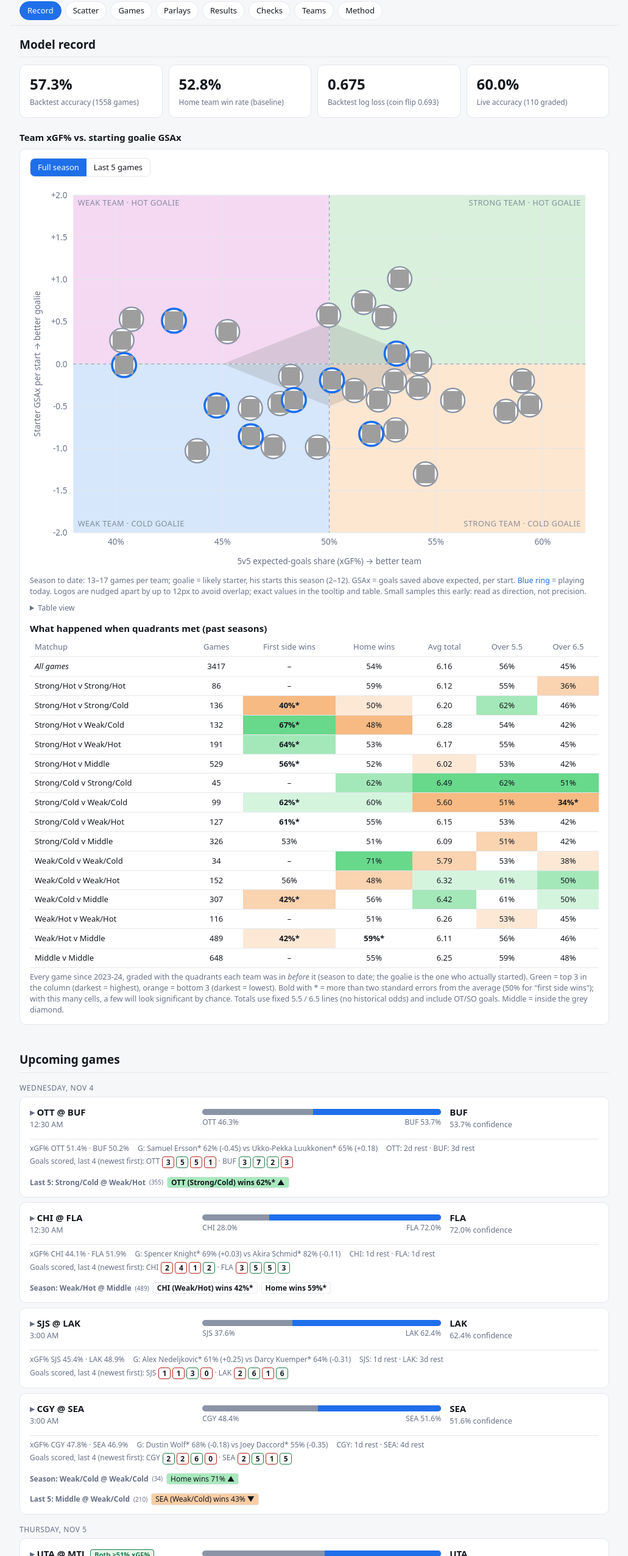
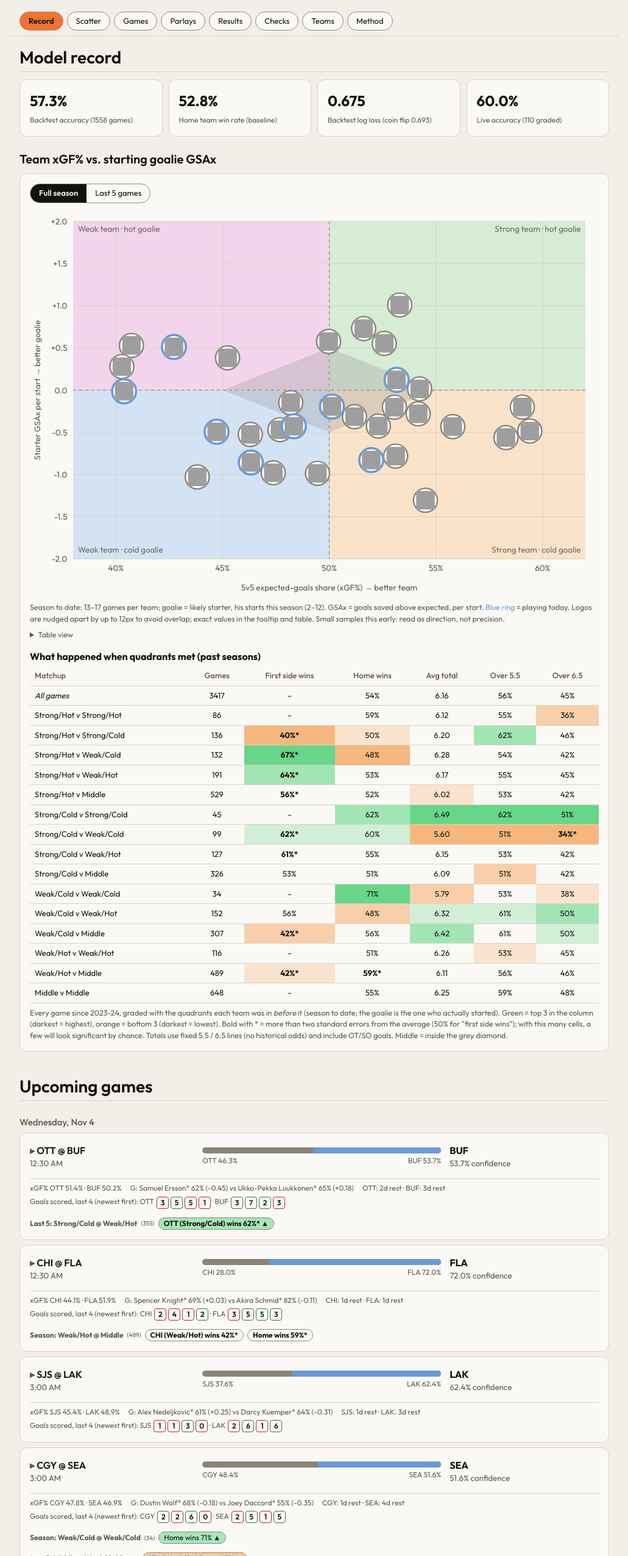
Before and after one commit to BackwardsHAT123/nhl-matchup, a plain HTML site: page docs/index.html in a window 1280 px wide. Shown: the part 89-2640 px from the top of the page at 61% size, without its empty margins (124-1155 px from the left). Drawn offline with Linux system fonts and the light colour scheme; grey boxes are pictures that could not be loaded.

Commit message:
Apply TAH design system: tokens, Outfit, pills, no shadows
Co-Authored-By: Claude Sonnet 5.5 <noreply@anthropic.com>

```diff
--- a/docs/index.html
+++ b/docs/index.html
@@ -4,37 +4,46 @@
 <meta charset="utf-8">
 <meta name="viewport" content="width=device-width, initial-scale=1">
 <title>NHL Matchup Model</title>
+<link rel="preconnect" href="https://fonts.googleapis.com"><link rel="preconnect" href="https://fonts.gstatic.com" crossorigin>
+<link href="https://fonts.googleapis.com/css2?family=Outfit:wght@400;500;600;700&display=swap" rel="stylesheet">
 <style>
-:root{--bg:#f6f7f9;--card:#fff;--ink:#14181f;--mute:#667085;--line:#e4e7ec;--home:#1f6feb;--away:#8a94a6;--good:#1a7f4b;--bad:#b42318;--warn:#b54708;--warnbg:#fef3e2}
-@media (prefers-color-scheme:dark){:root:not([data-theme=light]){--bg:#0e1116;--card:#171b22;--ink:#e8ebf0;--mute:#98a2b3;--line:#272d38;--home:#58a6ff;--away:#6b7588;--good:#3fb97a;--bad:#f0746a;--warn:#f2a444;--warnbg:#2a2113}}
+:root{/* TAH design system tokens (dark default) */
+--surface:#262524;--surface-raised:#1c1a17;--ink:#f2eee8;--ink-muted:#b3b2ae;--hairline:#3a3733;--border-strong:#8a877d;
+--accent:#ed7437;--on-accent:#121310;--accent-text:#ed7437;--green:#79bc76;--success:#79bc76;--blue:#6a9ada;--amber:#eaa945;--red:#e5576b;--danger:#ea6275;--track-off:#77746a;
+--space-1:4px;--space-2:8px;--space-3:12px;--space-4:16px;--space-5:24px;--space-6:40px;--radius-md:12px;--radius-lg:24px;--radius-pill:999px;
+--font-sans:"Outfit","Avenir Next",system-ui,sans-serif;
+--goodbg:rgba(121,188,118,.16);--warnbg:rgba(234,169,69,.16);--warn:var(--amber)}
+@media (prefers-color-scheme:light){:root:not([data-theme=dark]){--surface:#f2eee8;--surface-raised:#fbf9f5;--ink:#121310;--ink-muted:#5a574e;--hairline:#d9d3c8;--border-strong:#8d887b;--accent-text:#a8420f;--success:#38763a;--danger:#b3263d;--track-off:#8a8579;--goodbg:rgba(56,118,58,.12);--warnbg:rgba(168,66,15,.1);--warn:#a8420f}}
+:root[data-theme=light]{--surface:#f2eee8;--surface-raised:#fbf9f5;--ink:#121310;--ink-muted:#5a574e;--hairline:#d9d3c8;--border-strong:#8d887b;--accent-text:#a8420f;--success:#38763a;--danger:#b3263d;--track-off:#8a8579;--goodbg:rgba(56,118,58,.12);--warnbg:rgba(168,66,15,.1);--warn:#a8420f}
+:root{/* names the page already used, now pointing at the tokens */--bg:var(--surface);--card:var(--surface-raised);--mute:var(--ink-muted);--line:var(--hairline);--home:var(--blue);--away:var(--track-off);--good:var(--success);--bad:var(--danger)}
 *{box-sizing:border-box}
-body{margin:0;background:var(--bg);color:var(--ink);font:15px/1.45 system-ui,-apple-system,Segoe UI,Roboto,sans-serif}
+body{margin:0;background:var(--bg);color:var(--ink);font:400 16px/1.5 var(--font-sans)}
 main{max-width:1000px;margin:0 auto;padding:20px 16px 60px}
 html{scroll-behavior:smooth}
-h1{font-size:22px;margin:0}h2{font-size:16px;margin:28px 0 10px}h3{font-size:15px;margin:22px 0 8px;scroll-margin-top:64px}
-h2.sec{font-size:19px;margin:44px 0 12px;padding-bottom:6px;border-bottom:1px solid var(--line);scroll-margin-top:64px}
+h1{font-size:clamp(30px,6vw,44px);line-height:1.1;font-weight:700;letter-spacing:-.5px;margin:0}h2{font-size:18px;font-weight:600;margin:28px 0 10px}h3{font-size:20px;font-weight:600;margin:22px 0 8px;scroll-margin-top:64px}
+h2.sec{font-size:28px;line-height:34px;font-weight:600;margin:var(--space-6) 0 12px;padding-bottom:6px;border-bottom:1px solid var(--line);scroll-margin-top:64px}
 h2.sec:first-of-type{margin-top:18px}
 nav.jump{position:sticky;top:0;z-index:20;background:var(--bg);margin:10px -16px 0;padding:8px 16px;border-bottom:1px solid var(--line);display:flex;gap:6px;overflow-x:auto;white-space:nowrap;-webkit-overflow-scrolling:touch}
 nav.jump{scrollbar-width:none}nav.jump::-webkit-scrollbar{display:none}
-nav.jump a{color:var(--ink);text-decoration:none;font-size:13px;padding:5px 12px;border:1px solid var(--line);border-radius:999px;background:var(--card);flex:0 0 auto}
-nav.jump a:hover{border-color:var(--home)}
-nav.jump a.on{background:var(--home);border-color:var(--home);color:#fff}
+nav.jump a{color:var(--ink);text-decoration:none;font-size:13px;padding:5px 14px;border:1px solid var(--border-strong);border-radius:var(--radius-pill);background:var(--card);flex:0 0 auto}
+nav.jump a:hover{border-color:var(--ink)}
+nav.jump a.on{background:var(--accent);border-color:var(--accent);color:var(--on-accent);font-weight:600}
 .totop{display:inline-block;margin-top:18px;font-size:12px;color:var(--mute);text-decoration:none}
 .sub{color:var(--mute);font-size:13px;margin-top:2px}
-.card{background:var(--card);border:1px solid var(--line);border-radius:10px;padding:14px 16px}
+.card{background:var(--card);border:1px solid var(--line);border-radius:var(--radius-md);padding:var(--space-4)}
 .stats{display:grid;grid-template-columns:repeat(auto-fit,minmax(170px,1fr));gap:10px}
 .stat b{display:block;font-size:24px}.stat span{color:var(--mute);font-size:12px}
-.day{color:var(--mute);font-size:12px;text-transform:uppercase;letter-spacing:.05em;margin:16px 0 6px}
+.day{color:var(--mute);font-size:15px;font-weight:500;margin:var(--space-5) 0 6px}
 .game{display:grid;grid-template-columns:1.1fr 1.6fr 1fr;gap:14px;align-items:center;margin-bottom:8px}
 .teams{font-weight:600}.teams small{display:block;font-weight:400;color:var(--mute)}
-.bar{height:10px;border-radius:5px;background:var(--away);overflow:hidden;position:relative}
+.bar{height:10px;border-radius:var(--radius-pill);background:var(--away);overflow:hidden;position:relative}
 .bar i{position:absolute;right:0;top:0;bottom:0;background:var(--home)}
 .pr{display:flex;justify-content:space-between;font-size:12px;color:var(--mute);margin-top:3px}
 .pick{font-weight:700}.pick small{font-weight:400;color:var(--mute);display:block}
 .meta{grid-column:1/-1;font-size:12px;color:var(--mute);display:flex;flex-wrap:wrap;gap:4px 14px;border-top:1px solid var(--line);padding-top:6px}
-.qm{grid-column:1/-1;font-size:12px;color:var(--mute);display:flex;flex-wrap:wrap;gap:4px 6px;align-items:center}.qm .qc{border:1px solid var(--line);border-radius:4px;padding:0 6px;white-space:nowrap;color:var(--ink)}.qm .qc.hi{background:rgba(40,200,90,.4)}.qm .qc.lo{background:rgba(240,130,30,.4)}.qm .qc.sg{font-weight:700}
-.flag{background:#e6f4ea;color:var(--good);border:1px solid var(--good);border-radius:4px;padding:0 6px;font-size:11px;font-weight:600;margin-left:6px;white-space:nowrap}
-.tag{background:var(--warnbg);color:var(--warn);border-radius:4px;padding:0 5px;font-size:11px}
+.qm{grid-column:1/-1;font-size:12px;color:var(--mute);display:flex;flex-wrap:wrap;gap:4px 6px;align-items:center}.qm .qc{border:1px solid var(--border-strong);border-radius:var(--radius-pill);padding:0 8px;white-space:nowrap;color:var(--ink)}.qm .qc.hi{background:rgba(40,200,90,.4)}.qm .qc.lo{background:rgba(240,130,30,.4)}.qm .qc.sg{font-weight:700}
+.flag{background:var(--goodbg);color:var(--good);border:1px solid var(--good);border-radius:var(--radius-pill);padding:0 8px;font-size:11px;font-weight:600;margin-left:6px;white-space:nowrap}
+.tag{background:var(--warnbg);color:var(--warn);border-radius:var(--radius-pill);padding:0 7px;font-size:11px}
 table{width:100%;border-collapse:collapse;font-size:13px}th,td{padding:6px 8px;border-bottom:1px solid var(--line);text-align:right}th:first-child,td:first-child{text-align:left}
 th{color:var(--mute);font-weight:500}
 .cols{display:grid;grid-template-columns:1fr 1fr;gap:12px}
@@ -51,26 +60,26 @@ th{color:var(--mute);font-weight:500}
 .chips{display:grid;grid-template-columns:repeat(2,1fr);gap:6px;margin:6px 0 8px}.chip{border:1px solid var(--line);border-radius:8px;padding:4px 8px;font-size:12px}.chip b{display:block;font-size:13px}.chip span{color:var(--mute)}
 .form b{display:inline-block;min-width:20px;text-align:center;border-radius:4px;font-size:11px;margin-right:3px;border:1px solid var(--line)}.form b.w{border-color:var(--good);color:var(--good)}.form b.l{border-color:var(--bad);color:var(--bad)}
 .rv details{border-top:1px solid var(--line);padding:6px 0}.rv summary{cursor:pointer;font-weight:600}
-.rv .gm{margin:6px 0 10px;padding-left:10px;border-left:3px solid var(--line)}.rv .gm.ok{border-color:var(--good)}.rv .gm.no{border-color:var(--bad)}
-.rv .chips2{display:flex;flex-wrap:wrap;gap:4px;margin:4px 0}.rv .t{background:var(--warnbg);color:var(--warn);border-radius:4px;padding:0 6px;font-size:11px}
+.rv .gm{margin:6px 0 10px;padding:6px 10px;border:1px solid var(--line);border-radius:var(--radius-md)}.rv .gm.ok{border-color:var(--good)}.rv .gm.no{border-color:var(--bad)}
+.rv .chips2{display:flex;flex-wrap:wrap;gap:4px;margin:4px 0}.rv .t{background:var(--warnbg);color:var(--warn);border-radius:var(--radius-pill);padding:0 8px;font-size:11px}
 .rv .pl{font-size:12.5px;margin:6px 0;padding:6px 8px;border:1px solid var(--line);border-radius:8px}.rv .pl.hit{border-color:var(--good)}.rv .pl.miss{opacity:.95}
 .rv .lg{margin:1px 0}.rv .lg small{color:var(--mute)}
-.seg{display:inline-flex;border:1px solid var(--line);border-radius:8px;overflow:hidden;margin-bottom:8px}
-.seg button{background:transparent;color:var(--ink);border:0;padding:5px 12px;font:inherit;font-size:13px;cursor:pointer}
-.seg button.on{background:var(--home);color:#fff}
+.seg{display:inline-flex;border:1px solid var(--border-strong);border-radius:var(--radius-pill);overflow:hidden;margin-bottom:8px}
+.seg button{background:transparent;color:var(--ink);border:0;padding:5px 14px;font:inherit;font-size:13px;cursor:pointer}
+.seg button.on{background:var(--ink);color:var(--surface);font-weight:600}.seg button:focus-visible,nav.jump a:focus-visible{outline:3px solid var(--ink);outline-offset:2px}
 #quadtable th,#quadtable td{text-align:center}#quadtable th:first-child,#quadtable td:first-child{text-align:left}
 #scatter svg{width:100%;height:auto;display:block}#scatter text{fill:var(--mute);font-size:11px}
 #scatter .pt{cursor:pointer}#scatter .pt:hover circle.chip{stroke-width:3.5}
-.tip{position:absolute;pointer-events:none;background:var(--card);border:1px solid var(--line);border-radius:8px;padding:6px 9px;font-size:12px;box-shadow:0 2px 10px rgba(0,0,0,.18);z-index:5;white-space:nowrap}
+.tip{position:absolute;pointer-events:none;background:var(--card);border:1px solid var(--line);border-radius:var(--radius-md);padding:6px 9px;font-size:12px;z-index:5;white-space:nowrap}
 .tip b{display:block;margin-bottom:2px}
 .sgp{margin-bottom:8px}
-.sgp.hot{border-color:var(--good);box-shadow:inset 3px 0 0 var(--good)}
+.sgp.hot{border-color:var(--good)}
 .sgp .detail{margin-top:10px;padding-top:12px}
 .sgp .legs{font-weight:600}.sgp .legs div{margin:1px 0}.sgp .legs small{color:var(--mute);font-weight:400}
 .sgp .nums{display:flex;flex-wrap:wrap;gap:6px 16px;font-size:13px;margin-top:6px;align-items:center}
-.sgp input{width:84px;padding:3px 6px;border:1px solid var(--line);border-radius:6px;background:var(--bg);color:var(--ink);font:inherit}
-.lift{background:var(--warnbg);color:var(--warn);border-radius:4px;padding:0 6px;font-weight:700}
-.sgp.hot .lift{background:#e6f4ea;color:var(--good)}
+.sgp input{width:84px;padding:3px 8px;border:1px solid var(--border-strong);border-radius:var(--radius-pill);background:var(--bg);color:var(--ink);font:inherit}
+.lift{background:var(--warnbg);color:var(--warn);border-radius:var(--radius-pill);padding:0 8px;font-weight:700}
+.sgp.hot .lift{background:var(--goodbg);color:var(--good)}
 .ev{font-weight:700}.warn{color:var(--warn)}
 .note{font-size:12.5px;color:var(--mute)}
 svg text{fill:var(--mute);font-size:10px}
@@ -302,7 +311,7 @@ Promise.all([fetch("data/summary.json").then(r=>r.json()),fetch("data/prediction
       +qr_(ql,qy,qx-ql,qb-qy,"rgba(110,170,240,.28)")+qr_(ql,qt,qx-ql,qy-qt,"rgba(220,120,210,.28)")        // weak/cold blue, weak/hot magenta
       +`<polygon points="${X(0.5)},${Y(-0.5)} ${X(0.55)},${Y(0)} ${X(0.5)},${Y(0.5)} ${X(0.45)},${Y(0)}" fill="rgba(150,150,150,.30)"/>`;   // too close to the middle to be predictive
     const ref=`<line x1="${X(0.5)}" x2="${X(0.5)}" y1="${M.t}" y2="${H-M.b}" stroke="var(--mute)" stroke-dasharray="4 4" opacity=".6"/><line x1="${M.l}" x2="${W-M.r}" y1="${Y(0)}" y2="${Y(0)}" stroke="var(--mute)" stroke-dasharray="4 4" opacity=".6"/>`;
-    const q=(t,x,y,a)=>`<text x="${x}" y="${y}" text-anchor="${a}" opacity=".75" style="font-size:10.5px;letter-spacing:.03em;text-transform:uppercase">${t}</text>`;
+    const q=(t,x,y,a)=>`<text x="${x}" y="${y}" text-anchor="${a}" opacity=".85" style="font-size:11px">${t}</text>`;
     const quad=q("Strong team · hot goalie",W-M.r-6,M.t+14,"end")+q("Weak team · hot goalie",M.l+6,M.t+14,"start")+q("Strong team · cold goalie",W-M.r-6,H-M.b-8,"end")+q("Weak team · cold goalie",M.l+6,H-M.b-8,"start");
     const dots=pts.sort((a,b)=>playing.has(a.r.team)-playing.has(b.r.team)).map(p=>{const on=playing.has(p.r.team);
       return `<g class="pt" data-t="${p.r.team}" transform="translate(${p.x.toFixed(1)},${p.y.toFixed(1)})"><title>${p.r.team}</title>
```
